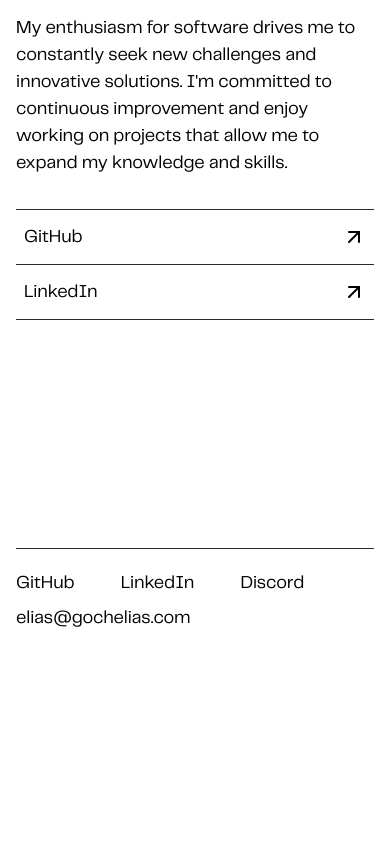
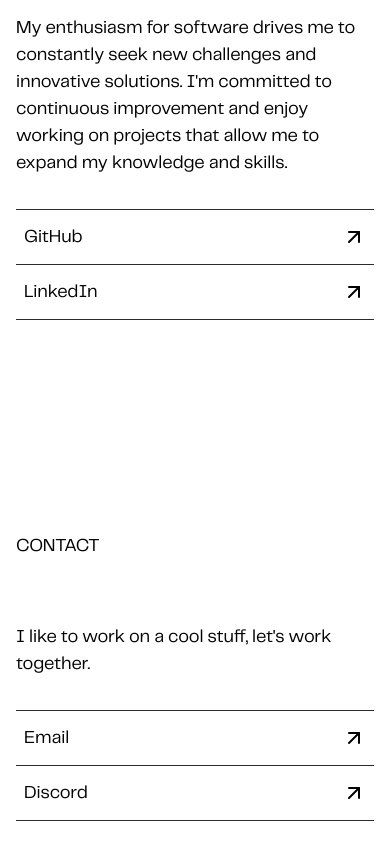
Before and after one commit to gochelias/gochelias, a Next.js app: page / in a window 390 px wide. Shown: the part 1156-1997 px from the top of the page. Before the commit the page ends 1804 px from the top, so only its background shows below. Built offline with nearby package versions, Linux system fonts and the light colour scheme.

Commit message:
feat: add a simple contact section and mute the menu temporarily

```diff
--- a/src/app/(website)/page.tsx
+++ b/src/app/(website)/page.tsx
@@ -1,5 +1,4 @@
 import Image from 'next/image';
-import Link from 'next/link';
 import { ArrowUpRight } from 'react-feather';
 
 import styles from '@/styles/home.module.css';
@@ -15,10 +14,12 @@ export default function HomePage() {
 					<div className={styles.info}>
 						<h6>Software Developer</h6>
 						<h6>Based in México</h6>
-						<Link href="/contact" className={styles.contact}>
+						<a
+							href="mailto:elias@gochelias.com"
+							className={styles.contact}>
 							<span>Contact</span>
 							<ArrowUpRight />
-						</Link>
+						</a>
 					</div>
 					<div className={styles.image}>
 						<Image
@@ -30,13 +31,15 @@ export default function HomePage() {
 					</div>
 				</div>
 			</section>
-			<main className="box">
-				<section className={styles.aboutSection}>
+			<main className="box flex flex-col">
+				<section className={styles.sections}>
 					<hr />
-					<div className={styles.about}>
-						<div className="w-1/2">About</div>
+					<div className={styles.sectionContainer}>
+						<div className="w-1/2 uppercase">
+							<h4>About</h4>
+						</div>
 						<div className="flex w-full flex-col md:w-1/2">
-							<div className={styles.aboutContent}>
+							<div className={styles.content}>
 								<h2>Hello I'm Elias.</h2>
 								<p>
 									I'm a passionate software developer who
@@ -58,7 +61,7 @@ export default function HomePage() {
 								href="/github"
 								target="_blank"
 								translate="no"
-								className={`${styles.aboutLink} mb-[-1px]`}>
+								className={`${styles.link} mb-[-1px]`}>
 								<span>GitHub</span>
 								<ArrowUpRight />
 							</a>
@@ -66,8 +69,36 @@ export default function HomePage() {
 								href="/linkedin"
 								target="_blank"
 								translate="no"
-								className={styles.aboutLink}>
+								className={styles.link}>
 								<span>LinkedIn</span>
+								<ArrowUpRight />
+							</a>
+						</div>
+					</div>
+				</section>
+				<section className={styles.sections}>
+					<div className={styles.sectionContainer}>
+						<div className="w-1/2 uppercase">
+							<h4>Contact</h4>
+						</div>
+						<div className="flex w-full flex-col md:w-1/2">
+							<p className={styles.content}>
+								I like to work on a cool stuff, let's work
+								together.
+							</p>
+							<a
+								href="mailto:elias@gochelias.com"
+								translate="no"
+								className={styles.link}>
+								<span>Email</span>
+								<ArrowUpRight />
+							</a>
+							<a
+								href="/discord"
+								target="_blank"
+								translate="no"
+								className={`${styles.link} mt-[-1px]`}>
+								<span>Discord</span>
 								<ArrowUpRight />
 							</a>
 						</div>
--- a/src/components/layout/navigation/index.tsx
+++ b/src/components/layout/navigation/index.tsx
@@ -1,15 +1,13 @@
-'use client';
-
 import Link from 'next/link';
-import { useState } from 'react';
+/* import { useState } from 'react'; */
 
 import styles from './navigation.module.css';
-import Menu, { MenuButton } from './menu';
+/* import Menu, { MenuButton } from './menu'; */
 
 export function Navigation() {
-	const [isOpen, setIsOpen] = useState<boolean>(false);
+	/* 	const [isOpen, setIsOpen] = useState<boolean>(false);
 
-	const closeMenu = () => setIsOpen(false);
+	const closeMenu = () => setIsOpen(false); */
 
 	return (
 		<>
@@ -18,10 +16,10 @@ export function Navigation() {
 					<Link href="/" className={styles.name} translate="no">
 						Elias Goche
 					</Link>
-					<MenuButton isOpen={isOpen} setIsOpen={setIsOpen} />
+					{/* <MenuButton isOpen={isOpen} setIsOpen={setIsOpen} /> */}
 				</div>
 			</header>
-			<Menu isOpen={isOpen} closeMenu={closeMenu} />
+			{/* <Menu isOpen={isOpen} closeMenu={closeMenu} /> */}
 		</>
 	);
 }
--- a/src/styles/Home.module.css
+++ b/src/styles/Home.module.css
@@ -54,16 +54,17 @@
 	overflow-hidden;
 }
 
-.aboutSection {
-	composes: wrapper padding from global;
+.sections {
+	composes: wrapper padding textSize from global;
 	@apply h-screen
 	w-full
 	select-none
+	font-body
 	md:h-max
 	md:pb-16;
 }
 
-.about {
+.sectionContainer {
 	composes: textSize from global;
 	@apply flex
 	flex-col
@@ -72,7 +73,7 @@
 	md:flex-row;
 }
 
-.aboutContent {
+.content {
 	@apply mb-8
 	flex
 	w-full
@@ -82,7 +83,19 @@
 	leading-normal;
 }
 
-.aboutLink {
+.skillBox {
+	@apply grid
+	aspect-square
+	h-24
+	w-24
+	place-content-center
+	border
+	border-gray5dark
+	p-6
+	grayscale;
+}
+
+.link {
 	@apply relative
 	flex
 	h-14
@@ -92,6 +105,7 @@
 	border-y
 	border-gray5dark
 	px-2
+	font-body
 	text-lg
 	hover:z-[1]
 	hover:border-white
```
